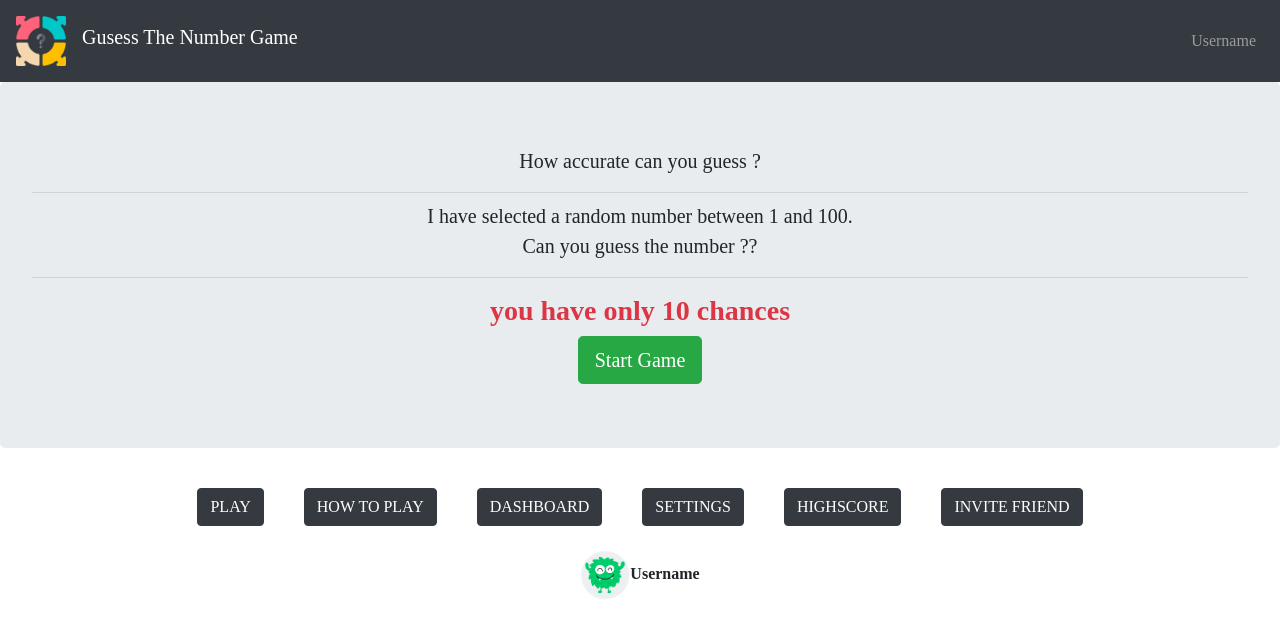
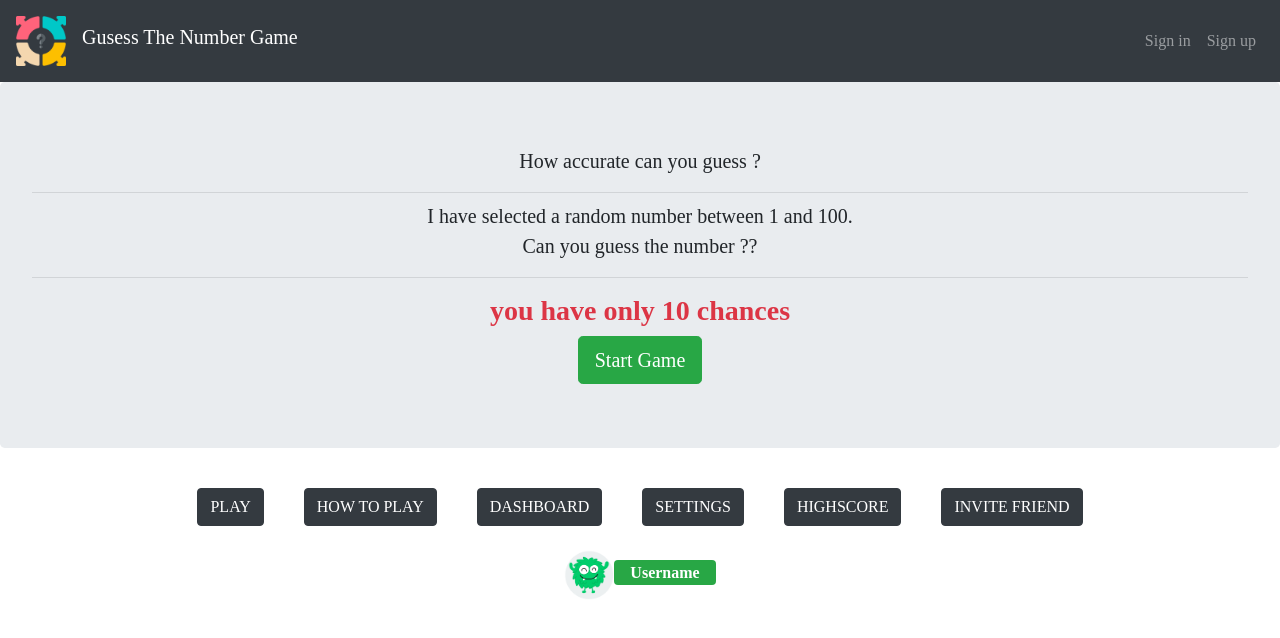
Before and after one commit to Katalyst33/vue-mpa, a Vue app: page / in a window 1280 px wide. Shown: the top 638 px of the page. Built offline with nearby package versions, Linux system fonts and the light colour scheme.

Commit message:
nothing much just wanna push

```diff
--- a/src/components/commons/Footer.vue
+++ b/src/components/commons/Footer.vue
@@ -49,7 +49,7 @@
             <div class="container-fluid">
             <div class="row text-center">
             <div class="col-12">
-               <p class="px-5"> <img class="" src="../../assets/avatar.png" height="50" width="50"/>Username</p>
+               <p class="px-5"> <img class="" src="../../assets/avatar.png" height="50" width="50"/><span class="bg-success rounded text-white px-3 py-1 ">Username</span></p>
             </div>
 
             </div>
--- a/src/components/commons/Navbar.vue
+++ b/src/components/commons/Navbar.vue
@@ -14,7 +14,11 @@
                 <ul class="navbar-nav ml-auto">
 
                     <li class="nav-item">
-                        <router-link class="nav-link" to="/about">Username</router-link>
+                        <router-link class="nav-link" to="/about">Sign in</router-link>
+                    </li>
+
+                    <li class="nav-item">
+                        <router-link class="nav-link" to="/about">Sign up</router-link>
                     </li>
 
                 </ul>
```
